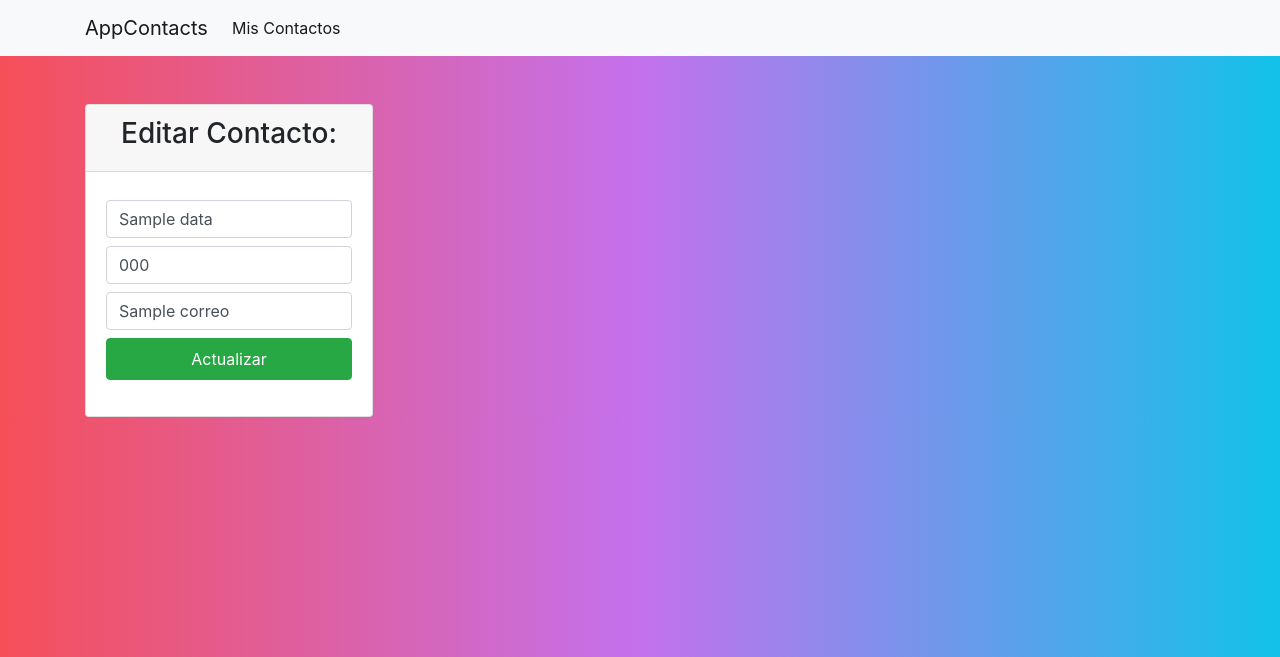
After one commit to Allam9573/agenda-contactos, a Flask app: template templates/edit_contact.html in a window 1280 px wide. The commit adds this page. Shown: the top 657 px of the page. Run offline with Flask 3, Linux system fonts and the light colour scheme; the template is opened without the code that fills it: most values are stand-ins (such as "Sample title", 1, 10 or a date in 2020).

Commit message:
editar listo

```diff
--- a/app.py
+++ b/app.py
@@ -1,8 +1,8 @@
 from flask import Flask, render_template, request, make_response, redirect
-import pymysql
+import mysql.connector
 
-mysql = pymysql.connect(host='localhost', port=3306,
-                        user='root', password='Admin1234', database='db_agenda')
+mysql = mysql.connector.connect(host='localhost',
+                        user='root', password='admin1234', database='db_agenda')
 
 app = Flask(__name__)
 
@@ -16,48 +16,62 @@ def index():
 def home():
     return render_template('index.html')
 
-#rthrhrth
+
 @app.route('/add_contact', methods=['GET', 'POST'])
 def register():
     nombre = request.form['nombre']
     telefono = request.form['telefono']
     correo = request.form['correo']
-    cur = mysql.cursor(pymysql.cursors.DictCursor)
+    cursor = mysql.cursor(buffered=True)
 
-    cur.execute("INSERT INTO contactos(nombre, telefono, correo) VALUES(%s, %s, %s)",
+    cursor.execute("INSERT INTO contactos(nombre, telefono, correo) VALUES(%s, %s, %s)",
                 (nombre, telefono, correo)  )
     mysql.commit()
-    cur.close()
+    cursor.close()
     return render_template('response.html', nombre=nombre)
 
 
 @app.route('/mis_contactos')
 def getContactos():
-    cur = mysql.cursor(pymysql.cursors.DictCursor)
-    cur.execute('SELECT * FROM contactos')
-    data = cur.fetchall()
+    cursor = mysql.cursor(dictionary=True)
+    cursor.execute('SELECT * FROM contactos')
+    data = cursor.fetchall()
     return render_template('miscontactos.html', contacts=data, title='Mis Contactos')
 
 
 @app.route('/delete_contact/<id_user>')
 def delete(id_user):
     id_user = int(id_user)
-    cur = mysql.cursor(pymysql.cursors.DictCursor)
+    cursor = mysql.cursor(buffered=True)
     query = f'DELETE FROM contactos WHERE id_contacto = {id_user}'
-    cur.execute(query)
+    cursor.execute(query)
     mysql.commit()
-    cur.close()
+    cursor.close()
     return make_response(redirect('/mis_contactos'))
+
+@app.route('/edit_contact/<id>')
+def edit_contact(id):
+    cursor = mysql.cursor(dictionary=True)
+    cursor.execute('SELECT * FROM contactos WHERE id_contacto=%s', [id])
+    data=cursor.fetchone()
+    return render_template('edit_contact.html', data=data, title='Editar Contacto')
+
+@app.route('/update/', methods=['POST','GET'])
+def update():
+    if request.method == 'POST':
+        id = request.form['id']
+        nombre = request.form['nombre']
+        telefono = request.form['telefono']
+        correo = request.form['correo']
+        cursor = mysql.cursor(buffered=True)
+        cursor.execute("UPDATE contactos set nombre=%s, telefono=%s, correo=%s WHERE id_contacto=%s",(nombre,telefono,correo,id))
+        mysql.commit()
+    return redirect('/mis_contactos')
 
 
 @app.errorhandler(404)
 def error(error):
-    return make_response(redirect('/'))
-
-
-@app.errorhandler(400)
-def server(error):
-    return make_response(redirect('/error404.html'))
+    return render_template('error404.html')
 
 
 if __name__ == '__main__':
--- /dev/null
+++ b/templates/edit_contact.html
@@ -0,0 +1,32 @@
+<!DOCTYPE html>
+<html lang="en">
+<head>
+    <meta charset="UTF-8">
+    <meta http-equiv="X-UA-Compatible" content="IE=edge">
+    <meta name="viewport" content="width=device-width, initial-scale=1.0">
+    <link rel="stylesheet" href="{{url_for('static', filename='css/main.css')}}">
+    <title>{{title}} | {{data.nombre}}</title>
+</head>
+<body>
+    {% include 'navbar.html'%}
+    <div class="container mt-5">
+        <div class="card text-center" style="width: 18rem;">
+            <div class="card-header">
+                <h3>Editar Contacto:</h3>
+            </div>
+            <div class="card-body">
+                <form action="{{url_for('update')}}" method="POST">
+                    <div class="form-group">
+                        <input type="hidden" name="id" value="{{data.id_contacto}}">
+                        <input type="text" value="{{data.nombre}}" name="nombre" placeholder="Nombre" class="form-control my-2" required>
+                        <input type="text" value="{{data.telefono}}" name="telefono" placeholder="Telefono" class="form-control my-2" required>
+                        <input type="email" value="{{data.correo}}" name="correo" placeholder="Correo Electronico" class="form-control my-2"
+                            required>
+                        <input type="submit" value="Actualizar" class="btn btn-success py-2 btn-block">
+                    </div>
+                </form>
+            </div>
+        </div>
+    </div>
+</body>
+</html>
--- a/templates/response.html
+++ b/templates/response.html
@@ -17,7 +17,7 @@
         <div class="alert alert-success my-2">Guardado exitosamente.</div>
         <div class="card mt-5 p-5 text-center">
             <h4>Contacto {{nombre}} agregado</h4>
-            <a href="{{url_for('index')}}"><button class="btn btn-danger">Ok</button></a>
+            <a href="{{url_for('getContactos')}}"><button class="btn btn-danger">Ok</button></a>
         </div>
 
     </div>
```
Also changed, not shown: requirements.txt (added, +9 -0 lines), templates/miscontactos.html (+11 -3 lines), app/db/db.py (added), app/modules/contact.py (added), 2 other files.
